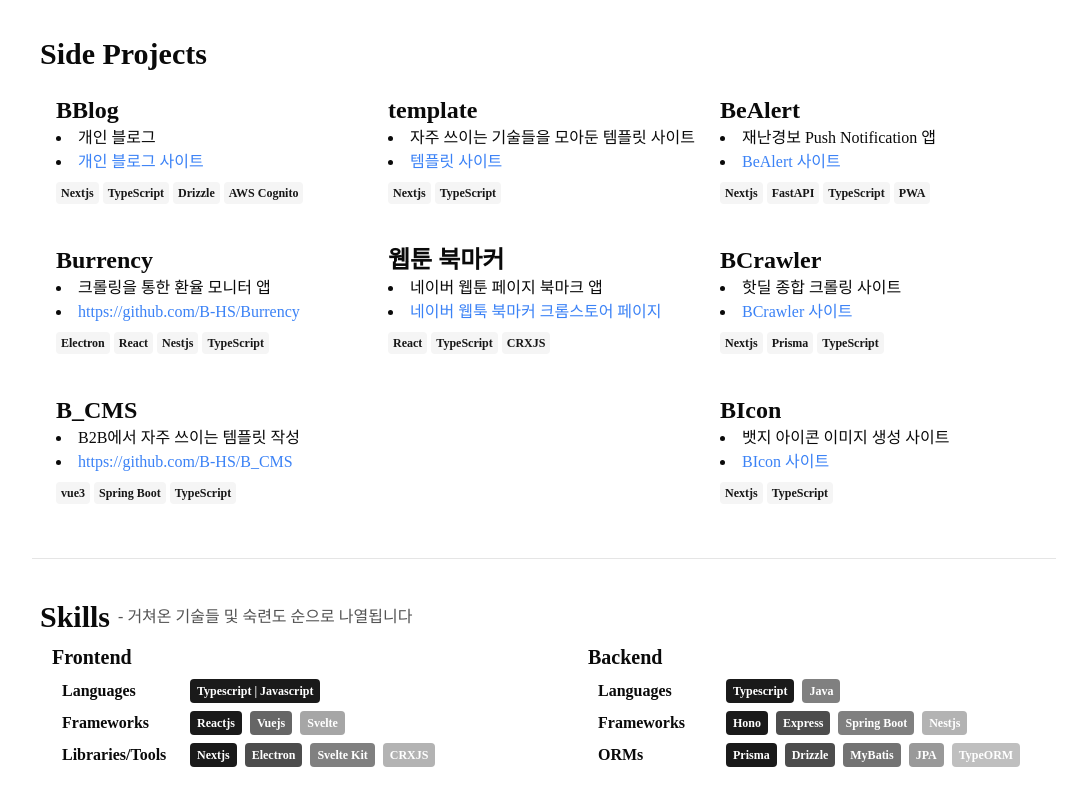
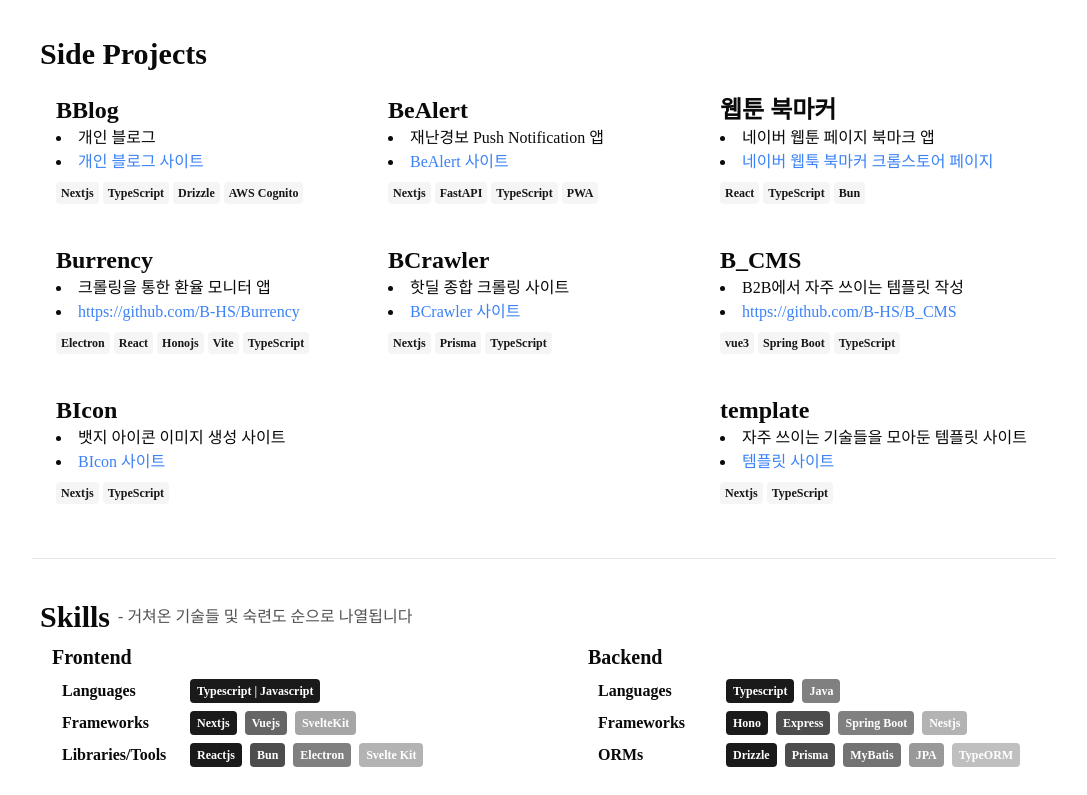
Before and after one commit to B-HS/RESUME, a Next.js app: page / in a window 1280 px wide. Shown: the part 2600-3395 px from the top of the page, without its empty margins (96-1183 px from the left). Built offline with nearby package versions, Linux system fonts and the light colour scheme.

Commit message:
Update RESUME information

```diff
--- a/shared/constant/history.tsx
+++ b/shared/constant/history.tsx
@@ -3,7 +3,7 @@ import { Fragment } from 'react'
 export const history = {
     codinghub: {
         title: '한국글로벌널리지네트웍(주)',
-        subtitle: '前 코딩허브, 인수 합병',
+        subtitle: '前 코딩허브, 現 Trainocate Korea, 흡수 합병',
         job: 'Frontend developer',
         working: '2024. 03 ~',
         history: {
--- a/shared/constant/project.ts
+++ b/shared/constant/project.ts
@@ -6,31 +6,25 @@ export const projects = [
         link: { label: '개인 블로그 사이트', link: 'https://blog.gumyo.net' },
     },
     {
-        name: 'template',
-        stack: ['Nextjs', 'TypeScript'],
-        description: '자주 쓰이는 기술들을 모아둔 템플릿 사이트',
-        link: { label: '템플릿 사이트', link: 'https://github.com/B-HS/template' },
-    },
-    {
         name: 'BeAlert',
         stack: ['Nextjs', 'FastAPI', 'TypeScript', 'PWA'],
         description: '재난경보 Push Notification 앱',
         link: { label: 'BeAlert 사이트', link: 'https://alert.gumyo.net' },
     },
     {
-        name: 'Burrency',
-        stack: ['Electron', 'React', 'Nestjs', 'TypeScript'],
-        description: '크롤링을 통한 환율 모니터 앱',
-        link: { label: 'https://github.com/B-HS/Burrency', link: 'https://github.com/B-HS/Burrency' },
-    },
-    {
         name: '웹툰 북마커',
-        stack: ['React', 'TypeScript', 'CRXJS'],
+        stack: ['React', 'TypeScript', 'Bun'],
         description: '네이버 웹툰 페이지 북마크 앱',
         link: {
             label: '네이버 웹툭 북마커 크롬스토어 페이지',
             link: 'https://chromewebstore.google.com/detail/네이버-웹툰-북마크/cnfglfaobnkgkcnagfbaeilbpkcjcanh',
         },
+    },
+    {
+        name: 'Burrency',
+        stack: ['Electron', 'React', 'Honojs', 'Vite', 'TypeScript'],
+        description: '크롤링을 통한 환율 모니터 앱',
+        link: { label: 'https://github.com/B-HS/Burrency', link: 'https://github.com/B-HS/Burrency' },
     },
     {
         name: 'BCrawler',
@@ -50,4 +44,10 @@ export const projects = [
         description: '뱃지 아이콘 이미지 생성 사이트',
         link: { label: 'BIcon 사이트', link: 'https://bicon.gumyo.net' },
     },
+    {
+        name: 'template',
+        stack: ['Nextjs', 'TypeScript'],
+        description: '자주 쓰이는 기술들을 모아둔 템플릿 사이트',
+        link: { label: '템플릿 사이트', link: 'https://github.com/B-HS/template' },
+    },
 ]
--- a/shared/constant/skill.ts
+++ b/shared/constant/skill.ts
@@ -1,13 +1,13 @@
 export const skills = {
     Frontend: {
         'Languages': ['Typescript | Javascript'],
-        'Frameworks': ['Reactjs', 'Vuejs', 'Svelte'],
-        'Libraries/Tools': ['Nextjs', 'Electron', 'Svelte Kit', 'CRXJS'],
+        'Frameworks': ['Nextjs', 'Vuejs', 'SvelteKit'],
+        'Libraries/Tools': ['Reactjs', 'Bun', 'Electron', 'Svelte Kit'],
     },
     Backend: {
         Languages: ['Typescript', 'Java'],
         Frameworks: ['Hono', 'Express', 'Spring Boot', 'Nestjs'],
-        ORMs: ['Prisma', 'Drizzle', 'MyBatis', 'JPA', 'TypeORM'],
+        ORMs: ['Drizzle', 'Prisma', 'MyBatis', 'JPA', 'TypeORM'],
     },
     Database: {
         DB: ['MariaDB', 'MySQL', 'SQLite', 'Oracle'],
```
